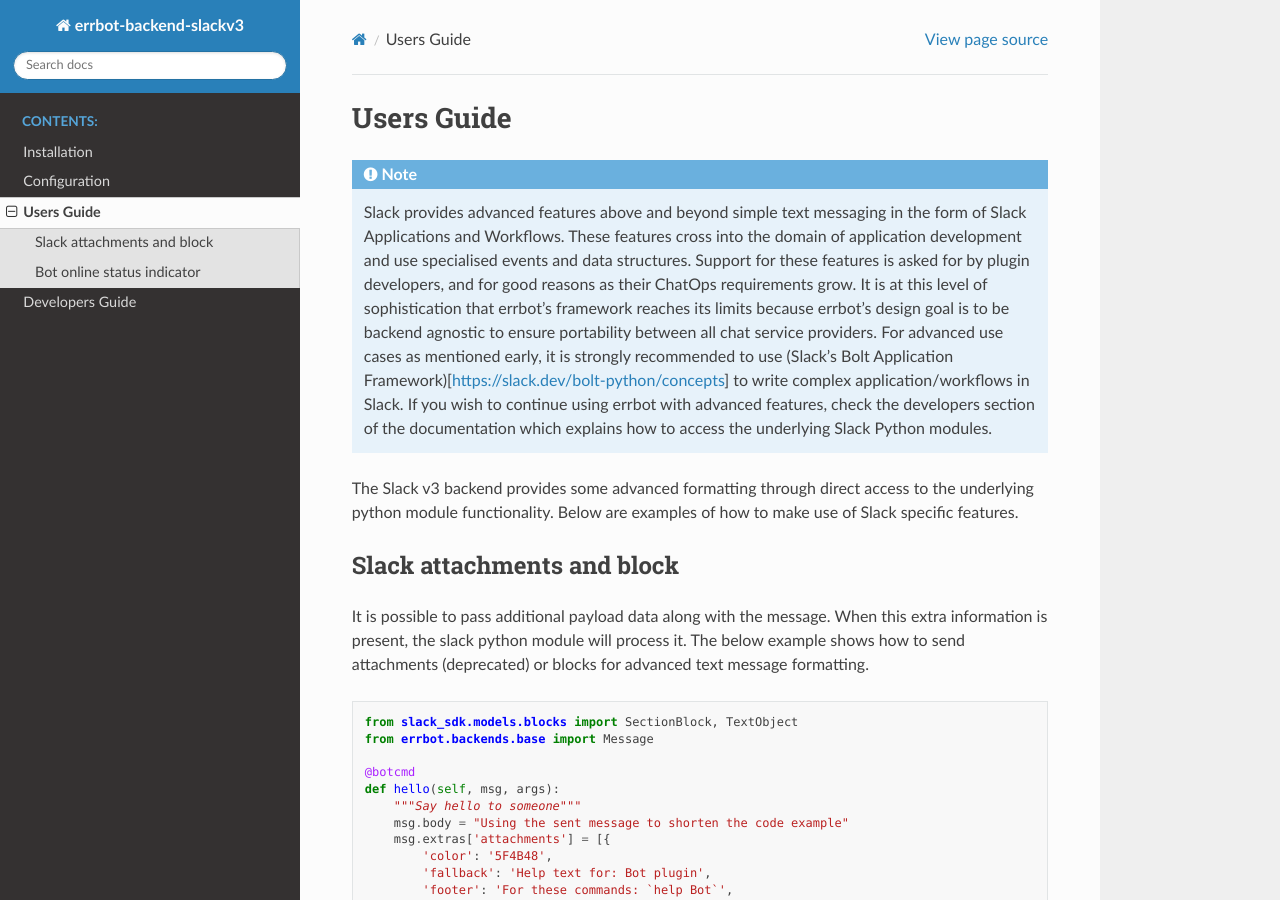
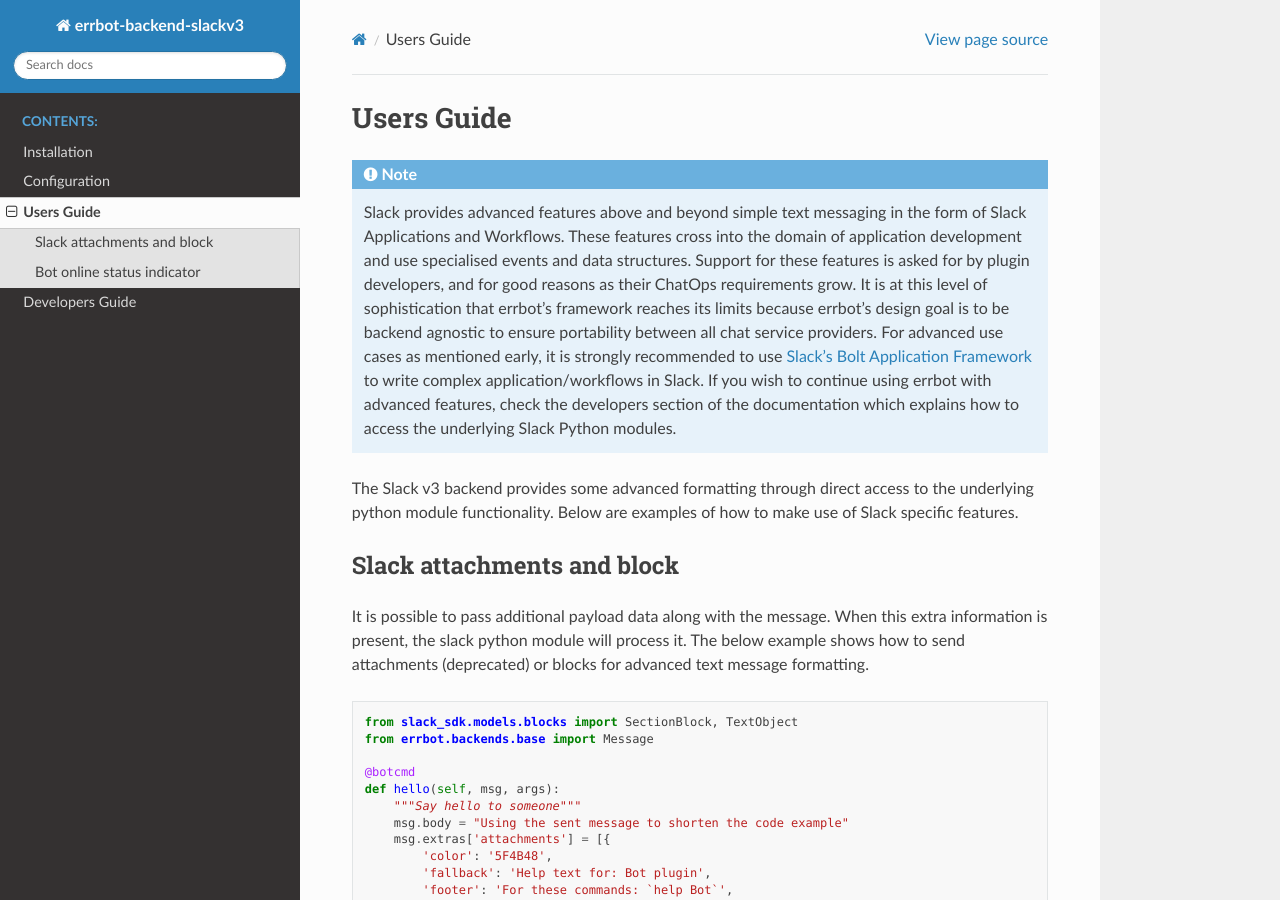
Before and after one commit to errbotio/err-backend-slackv3, a Sphinx documentation site: the page built from docs/users.rst, in a window 1280 px wide and 900 px high. Built offline with Sphinx 7.4.7 and the Read the Docs theme 2.0.0, drawn with Linux system fonts in a browser that asks for light colours.

Commit message:
Replace md url link with rst url link format

```diff
--- a/docs/users.rst
+++ b/docs/users.rst
@@ -6,7 +6,7 @@
     Slack provides advanced features above and beyond simple text messaging in the form of Slack Applications and Workflows.  These features cross into the domain of application development and use
     specialised events and data structures.  Support for these features is asked for by plugin developers, and for good reasons as their ChatOps requirements grow.  It is at this level of sophistication
     that errbot's framework reaches its limits because errbot's design goal is to be backend agnostic to ensure portability between all chat service providers.  For advanced use cases
-    as mentioned early, it is strongly recommended to use (Slack's Bolt Application Framework)[https://slack.dev/bolt-python/concepts] to write complex application/workflows in Slack.  If you wish to
+    as mentioned early, it is strongly recommended to use `Slack's Bolt Application Framework <https://slack.dev/bolt-python/concepts>`_ to write complex application/workflows in Slack.  If you wish to
     continue using errbot with advanced features, check the developers section of the documentation which explains how to access the underlying Slack Python modules.
 
 The Slack v3 backend provides some advanced formatting through direct access to the underlying python module functionality.  Below are examples of how to make use of Slack specific features.
```
